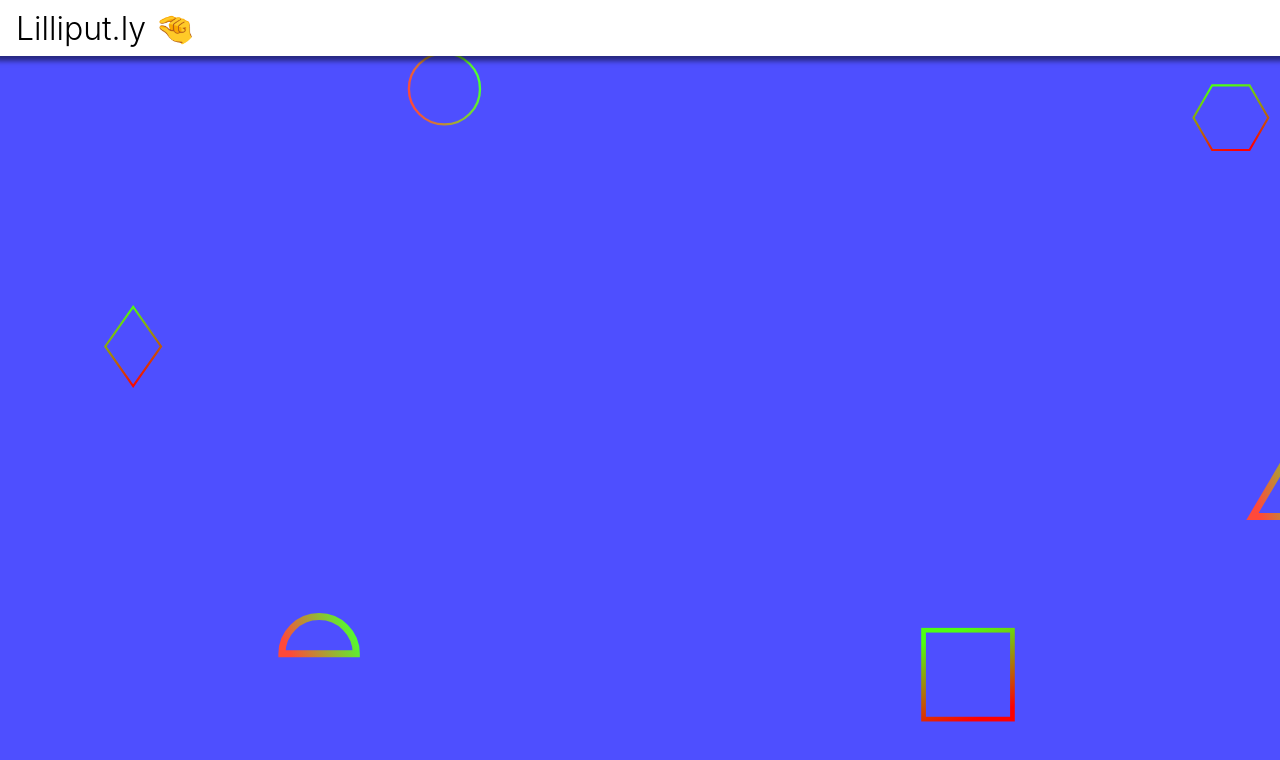
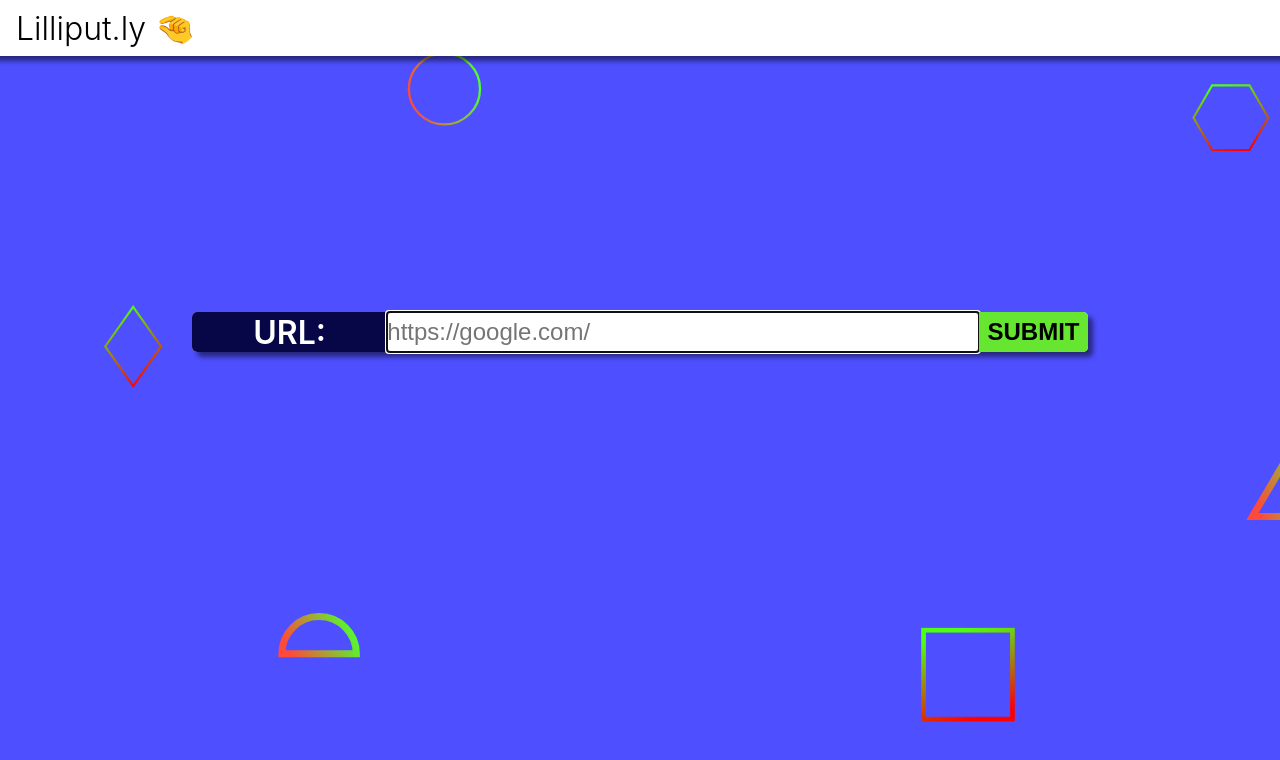
Before and after one commit to twalton83/django_URL_shortener, a React (Create React App) app in the folder frontend/: page / in a window 1280 px wide. Shown: the top 760 px of the page. Built offline with nearby package versions, Linux system fonts and the light colour scheme.

Commit message:
Add basic form

```diff
--- a/frontend/src/App.tsx
+++ b/frontend/src/App.tsx
@@ -1,12 +1,13 @@
 import React from "react";
-import logo from "./logo.svg";
 import "./App.css";
 import Header from "./components/Header";
+import Form from "./components/Form";
 
 function App() {
   return (
     <div className="App">
       <Header />
+      <Form />
     </div>
   );
 }
--- /dev/null
+++ b/frontend/src/components/Form.tsx
@@ -0,0 +1,101 @@
+import React from "react";
+import styled from "styled-components";
+
+const FormStyles = styled.form`
+  display: flex;
+  flex-direction: row;
+  justify-content: space-between;
+  background-color: white;
+  max-width: 70%;
+  height: auto;
+
+  margin: 0 auto;
+  margin-top: 20%;
+
+  border-radius: 5px;
+  box-shadow: 5px 5px 5px rgba(0, 0, 0, 0.5);
+
+  h2 {
+    border-radius: 5px 5px 0px 0px;
+
+    background-color: #070747;
+    color: white;
+
+    height: 36px;
+
+    font-weight: 400;
+    line-height: 36px;
+  }
+
+  button {
+    height: 40px;
+    width: 124px;
+
+    background-color: #66e630;
+    color: black;
+
+    font-weight: 600;
+    text-transform: uppercase;
+    font-size: 24px;
+
+    border: none;
+    border-radius: 0px 5px 5px 0px;
+  }
+`;
+
+const InputStyles = styled.div`
+  display: flex;
+  align-items: center;
+
+  width: 100%;
+
+  input {
+    height: 100%;
+    width: 100%;
+    border: none;
+    font-size: 24px;
+    line-height: 30px;
+    vertical-align: middle;
+
+    &&::-webkit-input-placeholder {
+      font-size: 30px;
+      color: rgba(255, 255, 255, 0.4);
+      line-height: 30px;
+      text-transform: uppercase;
+      vertical-align: middle;
+    }
+  }
+
+  label {
+    display: flex;
+    align-items: center;
+    justify-content: center;
+    font-weight: 600;
+    font-size: 32px;
+
+    width: 33%;
+
+    background-color: #070747;
+    color: white;
+    height: 100%;
+    border-radius: 5px 0px 0px 5px;
+  }
+`;
+
+export default function Form() {
+  return (
+    <FormStyles>
+      <InputStyles>
+        <label htmlFor="originalUrl">URL:</label>
+        <input
+          type="url"
+          placeholder="https://google.com/"
+          name="originalUrl"
+          id="url"
+          autoFocus
+        />
+      </InputStyles>
+      <button>Submit</button>
+    </FormStyles>
+  );
+}
```
